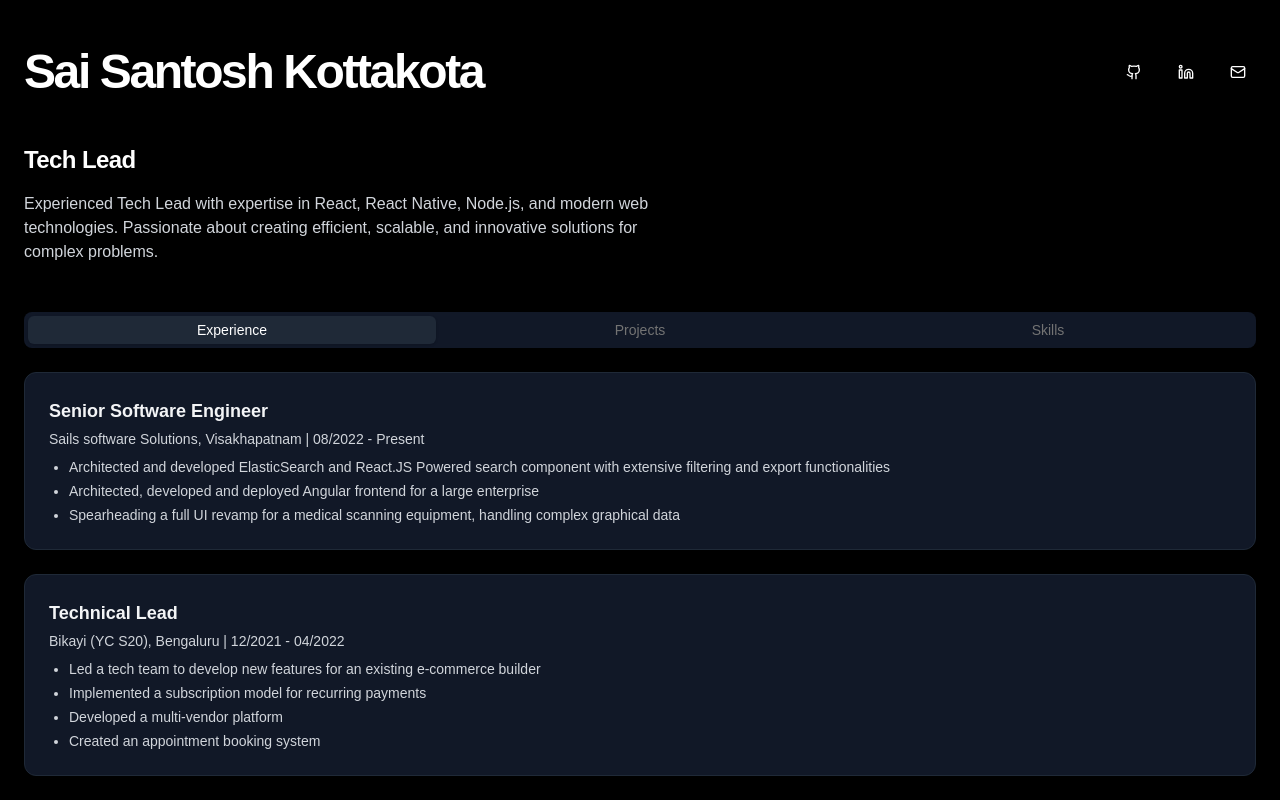
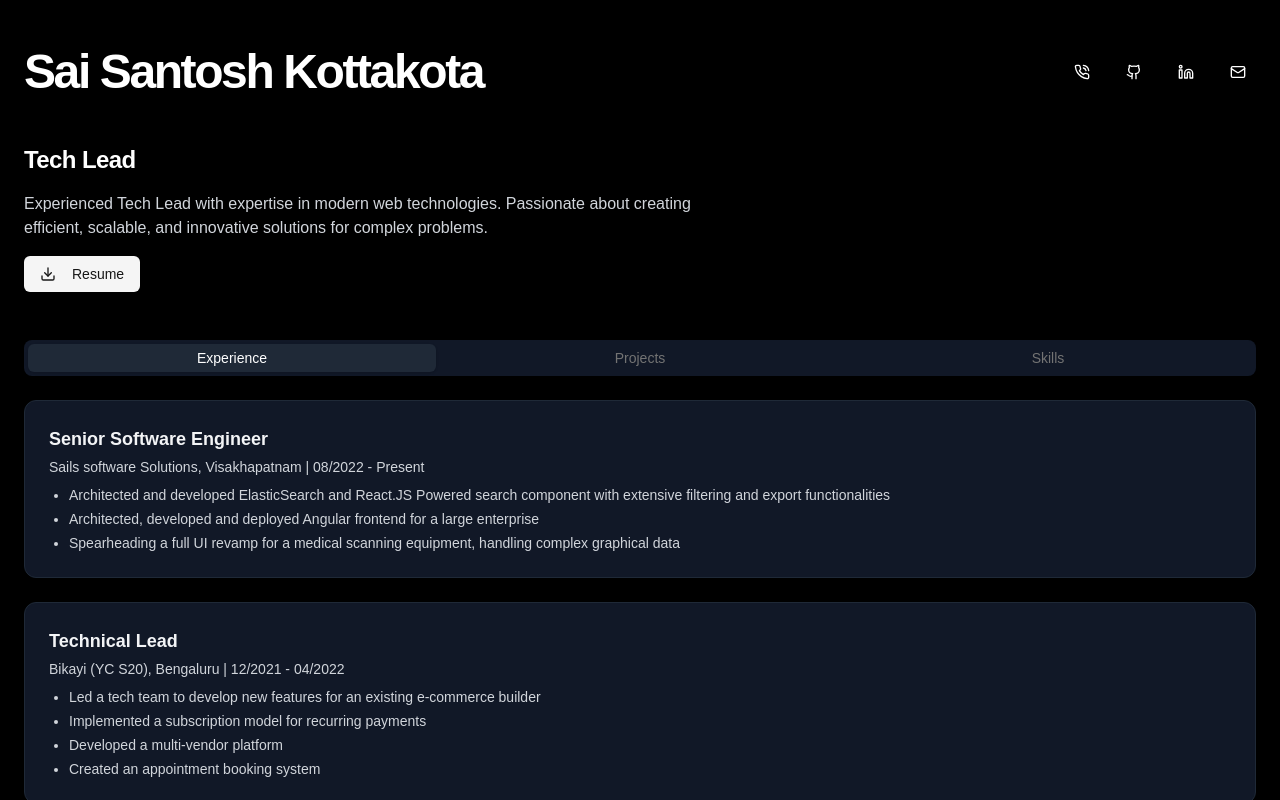
Before and after one commit to santosh898/profile, a Next.js app: page / in a window 1280 px wide. Shown: the top 800 px of the page. Built offline with nearby package versions, Linux system fonts and the light colour scheme.

Commit message:
Added Resume Download

```diff
--- a/src/components/Header.tsx
+++ b/src/components/Header.tsx
@@ -4,7 +4,7 @@ import {
   TooltipProvider,
   TooltipTrigger,
 } from "@/components/ui/tooltip";
-import { Github, Linkedin, Mail } from "lucide-react";
+import { Download, Github, Linkedin, Mail, PhoneCall } from "lucide-react";
 import Link from "next/link";
 import { Button } from "@/components/ui/button";
 
@@ -18,6 +18,11 @@ const Header = () => {
         <nav className="flex space-x-4">
           <TooltipProvider>
             {[
+              {
+                icon: PhoneCall,
+                label: "Phone",
+                href: "tel:+919985094687",
+              },
               {
                 icon: Github,
                 label: "GitHub",
@@ -61,10 +66,20 @@ const Header = () => {
           Tech Lead
         </h2>
         <p className="max-w-2xl text-gray-300">
-          Experienced Tech Lead with expertise in React, React Native, Node.js,
-          and modern web technologies. Passionate about creating efficient,
-          scalable, and innovative solutions for complex problems.
+          Experienced Tech Lead with expertise in modern web technologies.
+          Passionate about creating efficient, scalable, and innovative
+          solutions for complex problems.
         </p>
+        <Button asChild variant="secondary" className="mt-4">
+          <Link
+            href="/Sai_Santosh_Kottakota_Resume.pdf"
+            target="_blank"
+            download
+          >
+            <Download className="h-4 w-4 mr-2" />
+            Resume
+          </Link>
+        </Button>
       </section>
     </>
   );
--- a/src/components/Projects.tsx
+++ b/src/components/Projects.tsx
@@ -59,7 +59,7 @@ const Projects = () => {
                 asChild
                 className="absolute top-2 right-2"
               >
-                <Link href={project.github} target="__newtab">
+                <Link href={project.github} target="_blank">
                   <Github />
                 </Link>
               </Button>
@@ -68,21 +68,21 @@ const Projects = () => {
           <CardFooter>
             {project.demo && (
               <Button asChild variant="secondary">
-                <Link href={project.demo} target="__newtab">
+                <Link href={project.demo} target="_blank">
                   Demo <ArrowRight className="ml-2 h-4 w-4" />
                 </Link>
               </Button>
             )}
             {project.explainer && (
               <Button asChild variant="secondary">
-                <Link href={project.explainer} target="__newtab">
+                <Link href={project.explainer} target="_blank">
                   Explainer <ArrowRight className="ml-2 h-4 w-4" />
                 </Link>
               </Button>
             )}
             {project.extension && (
               <Button asChild variant="secondary">
-                <Link href={project.extension} target="__newtab">
+                <Link href={project.extension} target="_blank">
                   Extension <ArrowRight className="ml-2 h-4 w-4" />
                 </Link>
               </Button>
```
Also changed, not shown: 1 other file (tests, documents, lock files or other folders).
